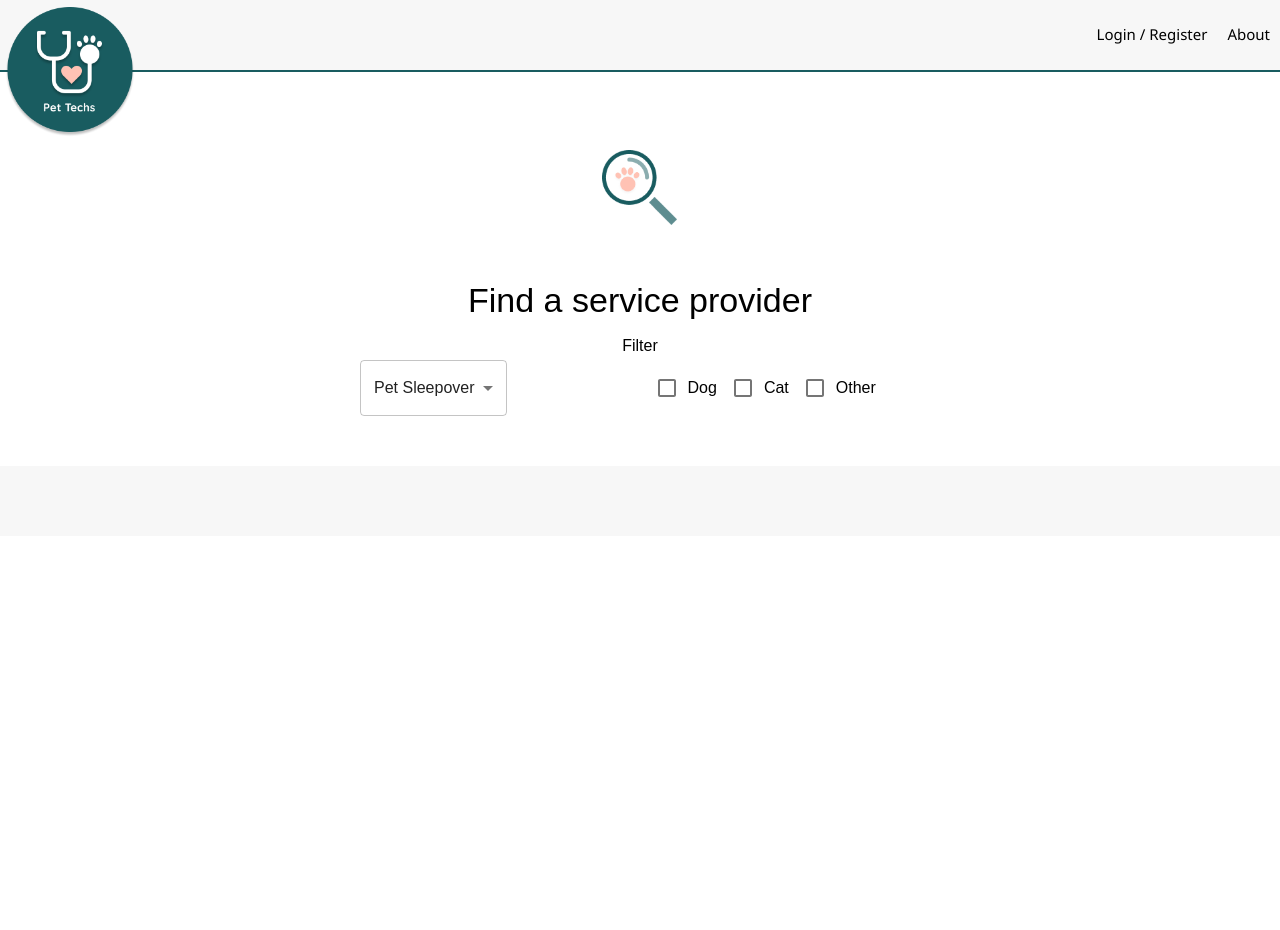
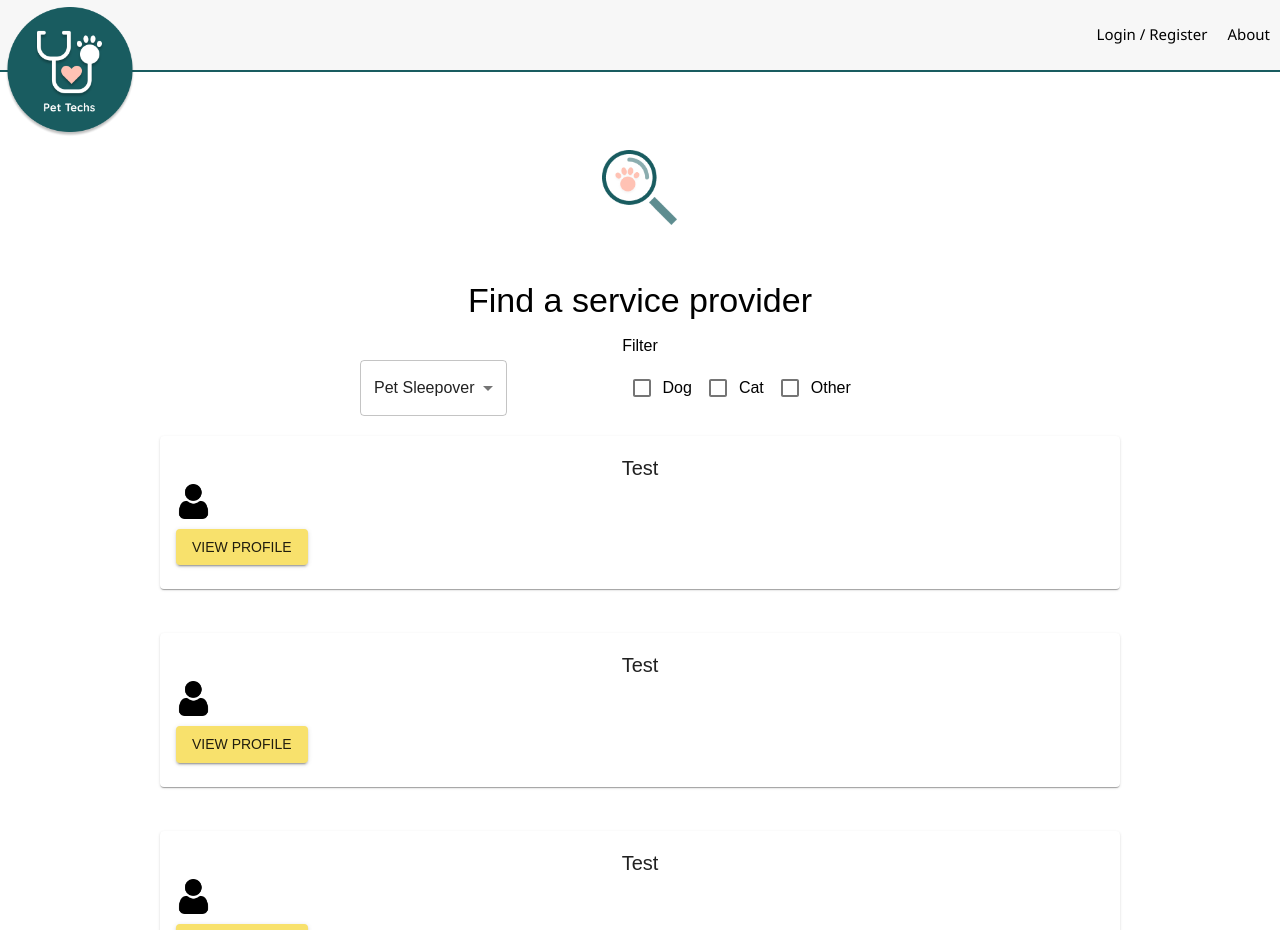
Before and after one commit to chinmayapulikallu/pet-techs, a React (Create React App) app: page /#/search in a window 1280 px wide. Shown: the top 930 px of the page. Before the commit the page ends 800 px from the top, so only its background shows below. Built offline with nearby package versions, Linux system fonts and the light colour scheme; no server answers.

Commit message:
working on cards information

```diff
--- a/src/components/SearchPage/SearchPage.jsx
+++ b/src/components/SearchPage/SearchPage.jsx
@@ -12,6 +12,9 @@ import Select from "@material-ui/core/Select"
 import FormGroup from "@material-ui/core/FormGroup"
 import Checkbox from "@material-ui/core/Checkbox"
 import FormControlLabel from "@material-ui/core/FormControlLabel"
+import Card from "@material-ui/core/Card"
+import CardContent from "@material-ui/core/CardContent"
+import Button from "@material-ui/core/Button"
 
 
 const styles = theme => ({
@@ -45,10 +48,37 @@ const styles = theme => ({
 
     },
     groupCheck: {
-        paddingLeft: 150
+        paddingLeft: 125
     },
     serviceType: {
-        paddingLeft: 200
+        paddingLeft: 200,
+        display: "flex"
+    },
+    results:{
+        paddingTop: 50
+    },
+    viewProf: {
+        height: 40,
+        width: 100,
+        textAlign: "center",
+        fontSize: 10,
+
+    },
+    profPic: {
+
+    },
+    details1: {
+        display: "flex",
+        flexDirection: "column",
+        paddingBottom: 10
+    },
+    details2: {
+        display: "flex",
+        flexDirection: "column"
+    },
+    card: {
+        paddingBottom: 20,
+        paddingTop: 20,
     }
 })
 
@@ -56,6 +86,12 @@ const styles = theme => ({
 
 class SearchPage extends Component {
 
+    handleChange = (event, property) => {
+        console.log(event.target.value, "#####")
+        this.setState({
+            [property]: event.target.value
+        })
+    }
 
     render() {
         const { classes } = this.props
@@ -76,6 +112,7 @@ class SearchPage extends Component {
                                 color="secondary"
                                 label="Service"
                                 variant="outlined"
+                                onChange={(event) => this.handleChange(event, "service_select")}
                             >
                                 <MenuItem value="Sleepover">Pet Sleepover</MenuItem>
                                 <MenuItem value="Boarding">Pet Boarding</MenuItem>
@@ -101,6 +138,36 @@ class SearchPage extends Component {
                                 />
                             </FormGroup>
                         </Grid>
+                        <Grid className={classes.card}>
+                        <Card>
+                            <CardContent   >
+                                <Typography variant="h6">Test</Typography>
+                                <img className={classes.details1} src="/images/blank-profile-picture.png" alt="profilePic" height="35" width="35" />
+                                <Button className={classes.details2}  variant="contained" color="primary" >View Profile</Button>
+
+                            </CardContent>
+                        </Card>
+                        <br />
+                        <br />
+                        <Card>
+                            <CardContent  >
+                                <Typography variant="h6">Test</Typography>
+                                <img className={classes.details1} src="/images/blank-profile-picture.png" alt="profilePic" height="35" width="35" />
+                                <Button className={classes.details2}  variant="contained" color="primary" >View Profile</Button>
+
+                            </CardContent>
+                        </Card>
+                        <br />
+                        <br />
+                        <Card >
+                            <CardContent >
+                                <Typography variant="h6">Test</Typography>
+                                <img className={classes.details1} src="/images/blank-profile-picture.png" alt="profilePic" height="35" width="35" />
+                                <Button className={classes.details2}  variant="contained" color="primary" >View Profile</Button>
+
+                            </CardContent>
+                        </Card>
+                        </Grid>
                     </Grid>
                 </div>
 
```
